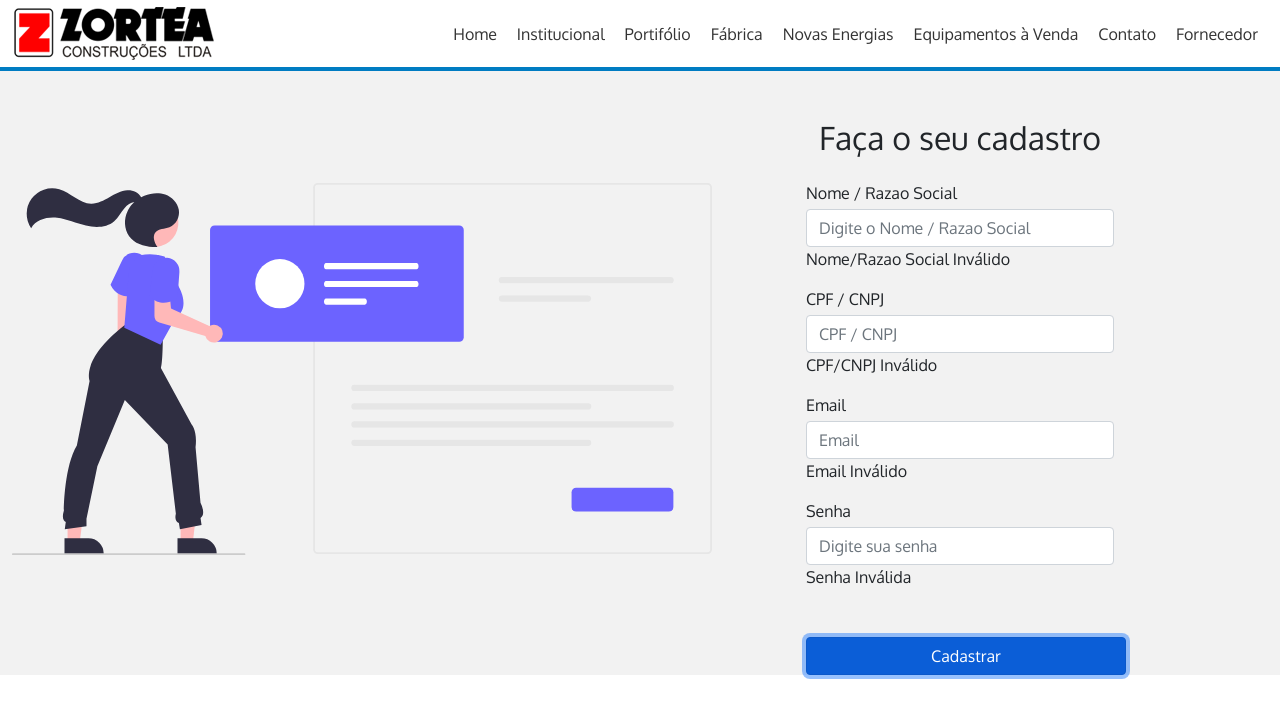
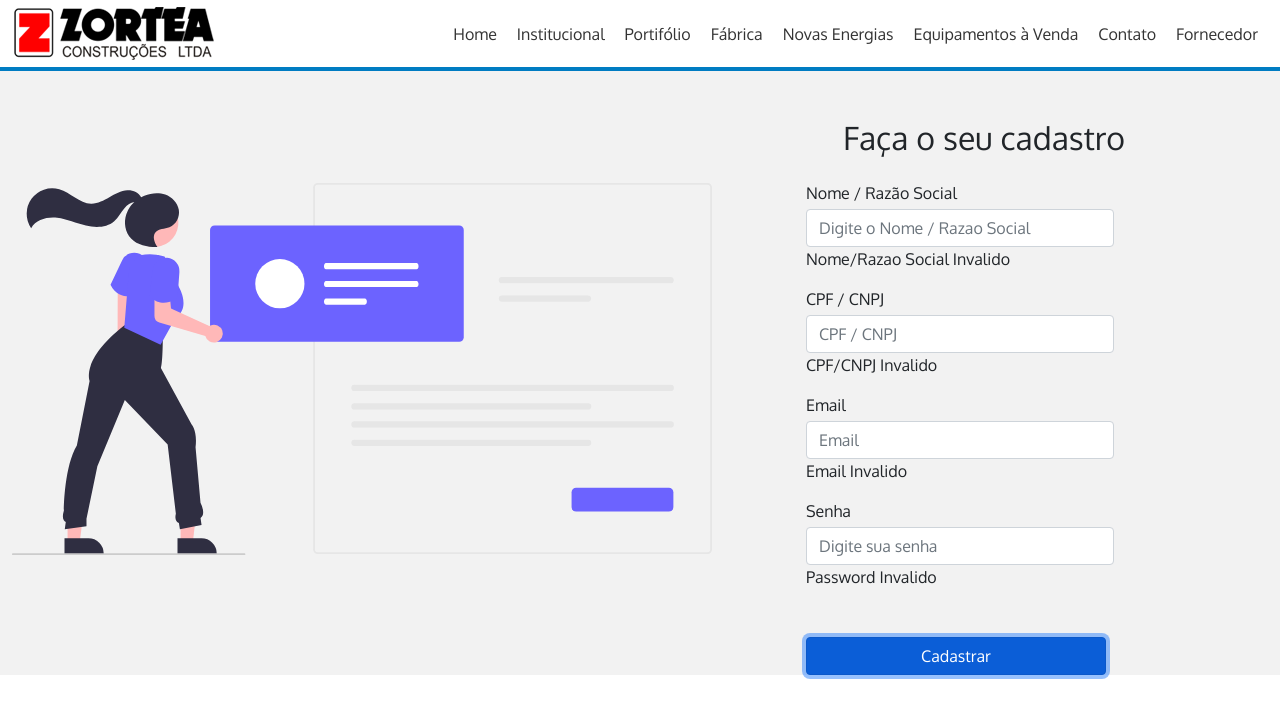
Before and after one commit to tracyminervini/Zortea, a Vue app: page /cadastrar in a window 1280 px wide. Both pictures are taken after a click on the button "Cadastrar". Shown: the top 718 px of the page. Built offline with nearby package versions, Linux system fonts and the light colour scheme; what vue-the-mask would draw is missing.

Commit message:
Correções e melhorias no código

```diff
--- a/src/views/Cadastrar.vue
+++ b/src/views/Cadastrar.vue
@@ -6,16 +6,16 @@
       </div>
 
       <div class="col">
-        <h1 class="text-center mt-5">Faça o seu cadastro</h1>
+        <h1 class="text-center mt-5 ms-5">Faça o seu cadastro</h1>
         <div class="col-md-6 offset-md-3 col-sm-5 mt-4">
           <form-input
             labelClass="label pb-1"
             inputClass="form-control"
-            label="Nome / Razao Social"
+            label="Nome / Razão Social"
             placeholder="Digite o Nome / Razao Social"
             v-model="form.nomeRazaoSocial"
           />
-          <div v-if="v$.form.nomeRazaoSocial.$error">Nome/Razao Social Inválido</div>
+          <div v-if="v$.form.nomeRazaoSocial.$error">Nome/Razao Social Invalido</div>
         </div>
         <div class="col-md-6 offset-md-3 col-sm-5 mt-3">
           <form-input
@@ -25,7 +25,7 @@
             placeholder="CPF / CNPJ"
             v-model="form.cpfCnpj"
           />
-          <div v-if="v$.form.cpfCnpj.$error">CPF/CNPJ Inválido</div>
+          <div v-if="v$.form.cpfCnpj.$error">CPF/CNPJ Invalido</div>
         </div>
         <div class="col-md-6 offset-md-3 col-sm-5 mt-3">
           <form-input
@@ -35,7 +35,7 @@
             placeholder="Email"
             v-model="form.email"
           />
-          <div v-if="v$.form.email.$error">Email Inválido</div>
+          <div v-if="v$.form.email.$error">Email Invalido</div>
         </div>
         <div class="col-md-6 offset-md-3 col-sm-5 mt-3">
           <form-input
@@ -44,11 +44,11 @@
             label="Senha"
             type="password"
             placeholder="Digite sua senha"
-            v-model="form.email"
+            v-model="form.password"
           />
-          <div v-if="v$.form.password.$error">Senha Inválida</div>
+          <div v-if="v$.form.password.$error">Password Invalido</div>
 
-          <button type="button" class="btn btn-primary mt-5" style="min-width: 320px" @click="cadastrar">Cadastrar</button>
+          <button type="button" class="btn btn-primary mt-5" style="min-width: 300px" @click="cadastrar">Cadastrar</button>
         </div>
       </div>
     </div>
@@ -114,7 +114,7 @@
       // tenta encontrar um cadastro na localStorage pelo email digitado
       // se encontrar significa que o cadastro ja existe
       const item = window.localStorage.getItem(this.form.email)
-      if (item !== "") {
+      if (item != null) {
         window.alert("email ja cadastrado")
         return
       }
@@ -123,7 +123,7 @@
       window.localStorage.setItem(this.form.email, JSON.stringify(this.form));
 
       // Estando tudo certo vai para a pagina de cadastro completo passando o email como parametro
-      this.$router.push({ path: '/cadastrocompleto:email', params: { email: this.form.email } });
+      this.$router.push({ name: 'CadastroCompleto', params: { email: this.form.email } });
     },
   },
 };
```
